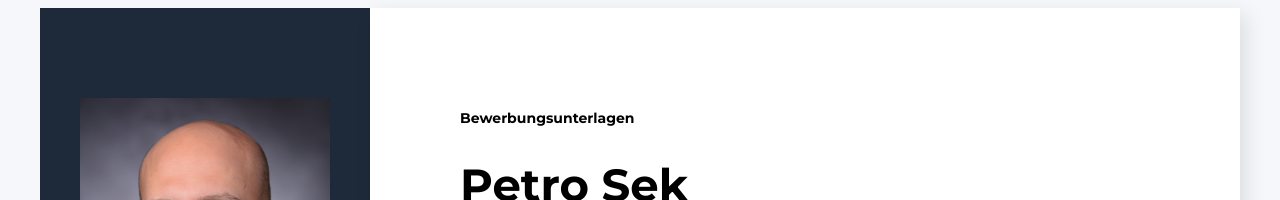
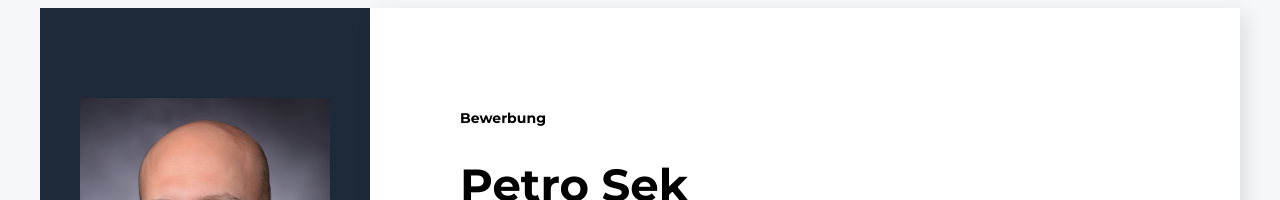
Before and after one commit to Pitt-ON/bewerbungsunterlagen, a plain HTML site: page index.html in a window 1280 px wide. Shown: the top 200 px of the page. Drawn offline with Linux system fonts and the light colour scheme.

Commit message:
Bewerbung

```diff
--- a/index.html
+++ b/index.html
@@ -19,7 +19,7 @@
         <div class="main_content">
             <!--About user-->
             <div class="about">
-                <h2 class="about_position">Bewerbungsunterlagen</h2>
+                <h2 class="about_position">Bewerbung</h2>
 
                 <h1 class="about_name">Petro Sek</h1>
 
```
